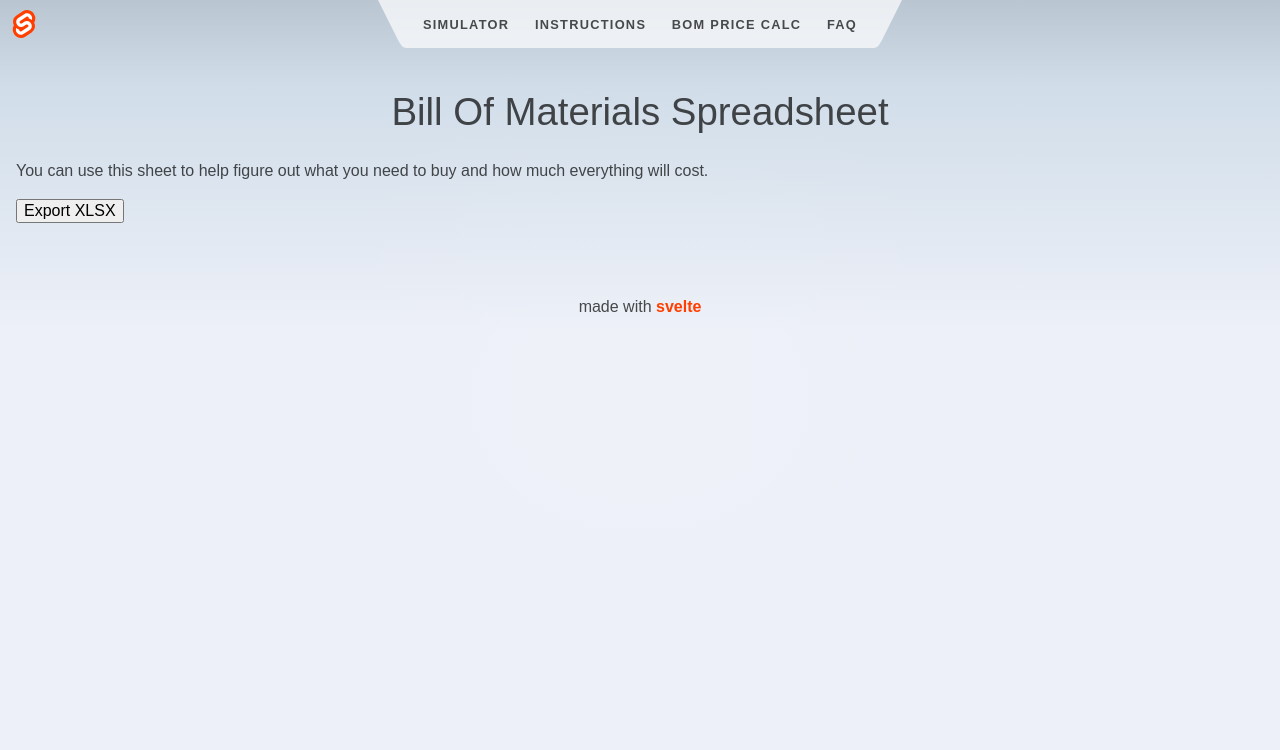
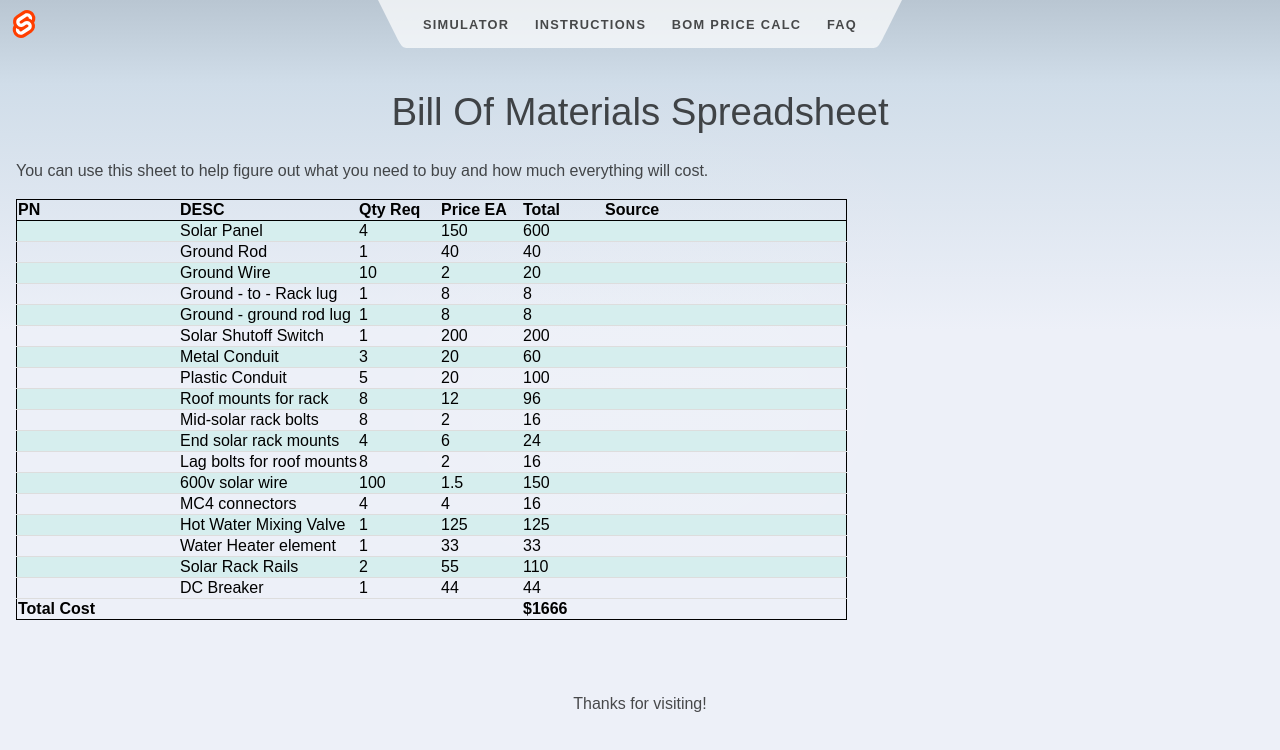
Before and after one commit to darrell-rg/solarcalc, a SvelteKit app: page /bom in a window 1280 px wide. Shown: the top 750 px of the page. Built offline with nearby package versions, Linux system fonts and the light colour scheme; no server answers.

Commit message:
update bom

```diff
--- a/src/routes/+layout.svelte
+++ b/src/routes/+layout.svelte
@@ -10,7 +10,7 @@
 </main>
 
 <footer>
-	<p>made with <a href="https://kit.svelte.dev">svelte</a></p>
+	<p>Thanks for visiting!</p>
 </footer>
 
 <style>
--- a/src/routes/bom/+page.js
+++ b/src/routes/bom/+page.js
@@ -7,3 +7,115 @@ export const csr = dev;
 // since there's no dynamic data here, we can prerender
 // it so that it gets served as a static asset in production
 export const prerender = true;
+
+
+export const _bomData = [
+    {
+        "Desc": "Solar Panel",
+        "Qty": 4,
+        "Price": 150,
+        "Total": 600
+    },
+    {
+        "Desc": "Ground Rod",
+        "Qty": 1,
+        "Price": 40,
+        "Total": 40
+    },
+    {
+        "Desc": "Ground Wire",
+        "Qty": 10,
+        "Price": 2,
+        "Total": 20
+    },
+    {
+        "Desc": "Ground - to - Rack lug",
+        "Qty": 1,
+        "Price": 8,
+        "Total": 8
+    },
+    {
+        "Desc": "Ground - ground rod lug",
+        "Qty": 1,
+        "Price": 8,
+        "Total": 8
+    },
+    {
+        "Desc": "Solar Shutoff Switch",
+        "Qty": 1,
+        "Price": 200,
+        "Total": 200
+    },
+    {
+        "Desc": "Metal Conduit",
+        "Qty": 3,
+        "Price": 20,
+        "Total": 60
+    },
+    {
+        "Desc": "Plastic Conduit",
+        "Qty": 5,
+        "Price": 20,
+        "Total": 100
+    },
+    {
+        "Desc": "Roof mounts for rack",
+        "Qty": 8,
+        "Price": 12,
+        "Total": 96
+    },
+    {
+        "Desc": "Mid-solar rack bolts",
+        "Qty": 8,
+        "Price": 2,
+        "Total": 16
+    },
+    {
+        "Desc": "End solar rack mounts ",
+        "Qty": 4,
+        "Price": 6,
+        "Total": 24
+    },
+    {
+        "Desc": "Lag bolts for roof mounts",
+        "Qty": 8,
+        "Price": 2,
+        "Total": 16
+    },
+    {
+        "Desc": "600v solar wire",
+        "Qty": 100,
+        "Price": 1.5,
+        "Total": 150
+    },
+    {
+        "Desc": "MC4 connectors",
+        "Qty": 4,
+        "Price": 4,
+        "Total": 16
+    },
+    {
+        "Desc": "Hot Water Mixing Valve",
+        "Qty": 1,
+        "Price": 125,
+        "Total": 125
+    },
+    {
+        "Desc": "Water Heater element",
+        "Qty": 1,
+        "Price": 33,
+        "Total": 33
+    },
+    {
+        "Desc": "Solar Rack Rails",
+        "Qty": 2,
+        "Price": 55,
+        "Total": 110
+    },
+    {
+        "Desc": "DC Breaker",
+        "Qty": 1,
+        "Price": 44,
+        "Total": 44
+    }
+];
--- a/src/routes/bom/+page.svelte
+++ b/src/routes/bom/+page.svelte
@@ -1,27 +1,54 @@
 <script>
 	import { onMount } from 'svelte';
 	import { read, utils, writeFileXLSX } from 'xlsx';
+	import { _bomData } from './+page';
 
 
 
-	let html = "";
-	let tbl;
+	function round(num) {
+		// rounds to two digits
+		var m = Number((Math.abs(num) * 100).toPrecision(15));
+		return (Math.round(m) / 100) * Math.sign(num);
+	}
 
 	/* Fetch and update the state once */
-	onMount(async() => {
-	const f = await (await fetch("SolarHotWaterBOM.xlsx")).arrayBuffer();
-	const wb = read(f); // parse the array buffer
-	const ws = wb.Sheets[wb.SheetNames[0]]; // get the first worksheet
-	html = utils.sheet_to_html(ws); // generate HTML and update state
-	});
+	// onMount(async () => {
+	// 	const f = await (await fetch('SolarHotWaterBOM.xlsx')).arrayBuffer();
+	// 	const wb = read(f); // parse the array buffer
+	// 	const data = utils.sheet_to_json(wb.Sheets[wb.SheetNames[0]]);
+	// 	console.log(data);
+	// 	const ws = wb.Sheets[wb.SheetNames[0]]; // get the first worksheet
+	// 	html = utils.sheet_to_html(ws); // generate HTML and update state
+	// });
+
+	let tbl = {};
 
 	/* get state data and export to XLSX */
 	function exportFile() {
-	const elt = tbl.getElementsByTagName("TABLE")[0];
-	const wb = utils.table_to_book(elt);
-	writeFileXLSX(wb, "SolarHotWaterBOM.xlsx");
+		// const elt = tbl.getElementsByTagName('TABLE')[0];
+		const wb = utils.table_to_book(tbl);
+		writeFileXLSX(wb, 'SolarHotWaterBOM.xlsx');
 	}
 
+	// const ws = _bomSheet; // get the first worksheet
+	// html = utils.sheet_to_html(ws); // generate HTML and update state
+
+	let data = _bomData.map((r)=>{
+		return {
+			"PN": "",
+			"Desc": r.Desc,
+			"Qty": r.Qty,
+			"Price": r.Price,
+			"Source":  "",
+			"Total": r.Price * r.Qty,
+    	}
+	});
+
+	$: totalPrice = data.reduce(
+  (accumulator, currentValue) => accumulator + currentValue.Total,
+  0,
+);
+	console.log(data)
 </script>
 
 <svelte:head>
@@ -30,13 +57,61 @@
 </svelte:head>
 
 <div class="text-column">
-
 	<h1>Bill Of Materials Spreadsheet</h1>
 
 	<p>
-		You can use this sheet to help figure out what you need to buy and how much everything will cost.
+		You can use this sheet to help figure out what you need to buy and how much everything will
+		cost.
 	</p>
+	<table class="bomTable" id="bomTable" bind:this={tbl} >
+		<tr>
+			<th>PN</th>
+			<th>DESC</th>
+			<th style="min-width:5em">Qty Req</th>
+			<th style="min-width:5em">Price EA</th>
+			<th style="min-width:5em">Total</th>
+			<th style="min-width:15em">Source</th>
+		</tr>
+		{#each data as r}
+			<tr>
+				<td>{r.PN}</td>
+				<td>{r.Desc}</td>
+				<td>{r.Qty}</td>
+				<td>{r.Price}</td>
+				<td>{round(r.Total)}</td>
+				<td>{r.Source}</td>
+			</tr>
+		{/each}
 
-	<button on:click={exportFile}>Export XLSX</button>
-	<div bind:this={tbl}>{@html html}</div>
+		<tfoot>
+			<tr>
+			  <th scope="row" colspan="4">Total Cost</th>
+			  <th colspan="2">${round(totalPrice)}</th>
+			</tr>
+		  </tfoot>
+	</table>
+
+
+
+	<!-- <button on:click={exportFile}>Export XLSX</button> -->
 </div>
+
+<style>
+	.bomTable {
+		border-collapse:collapse;
+		border: 1px solid #000;
+		text-align: left;
+		padding: 8 px;
+	}
+	tr {
+		border-bottom: 1px solid #ddd;
+	}
+
+	th {
+		border-bottom: 1px solid #000;
+		min-width: 10em;
+	}
+	tr:nth-child(even) {
+		background-color: #d6eeee;
+	}
+</style>
```
